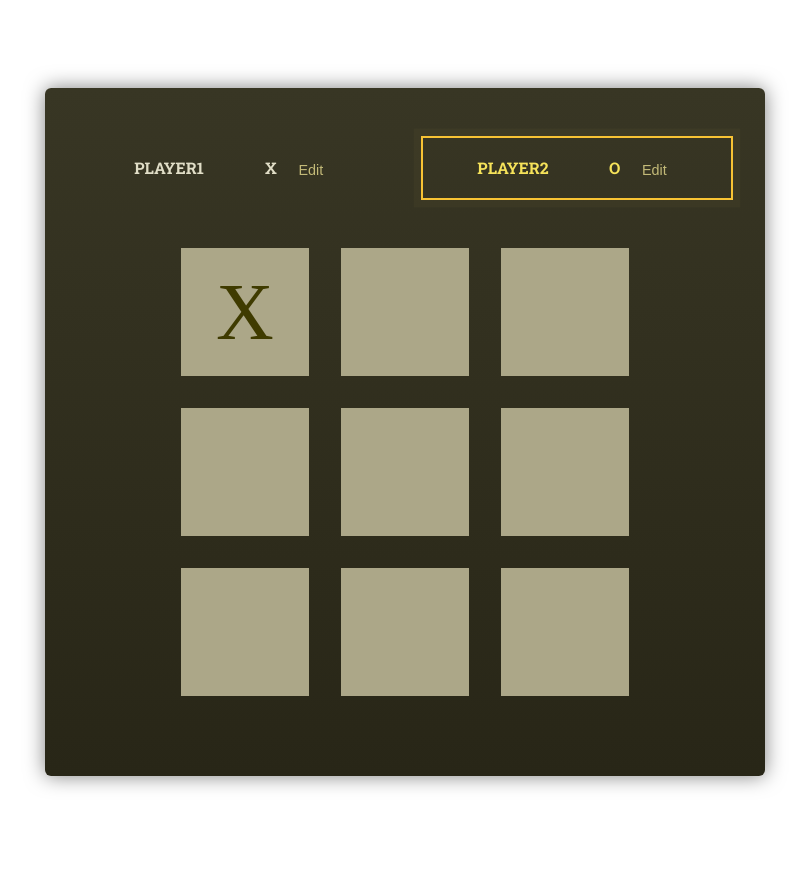
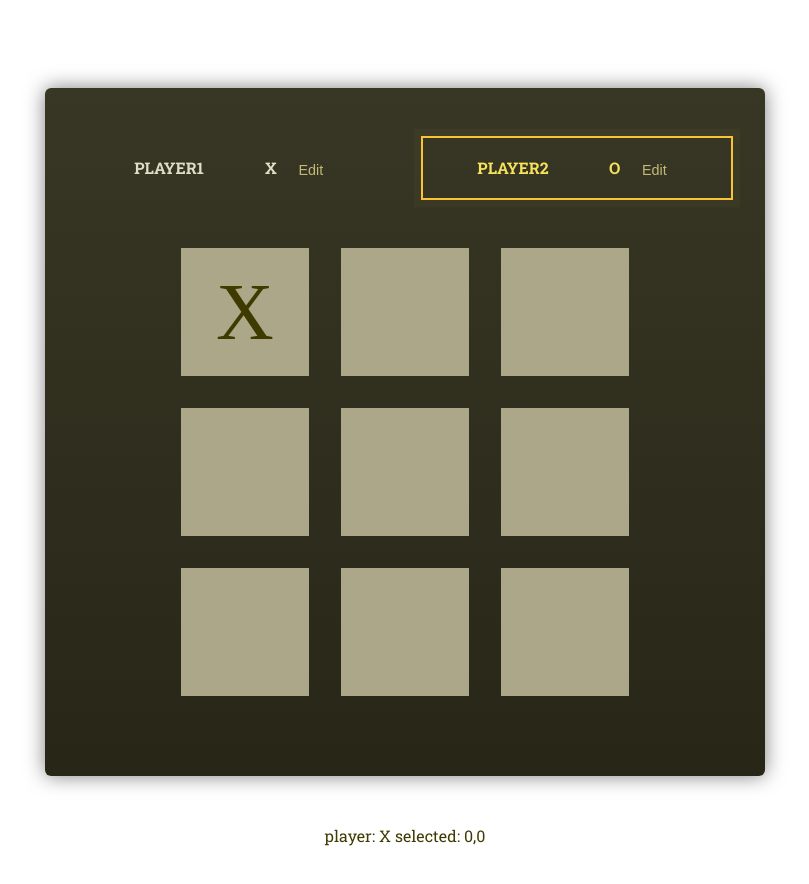
Before and after one commit to kyoungjooo/react_study, a React (Vite) app: page / in a window 1280 px wide. Both pictures are taken after a click on the button 480 px from the left and 312 px from the top of the page. Shown: the top 884 px of the page, without its empty margins (235-1044 px from the left). Built offline with nearby package versions, Linux system fonts and the light colour scheme; a web font is replaced by a local one.

Commit message:
feat: print log

```diff
--- a/src/App.jsx
+++ b/src/App.jsx
@@ -7,19 +7,21 @@ import { Log } from "./components/Log";
 function App() {
   const [gameTurns, setGameTurns] = useState([]);
   const [activePlayer, setActivePlayer] = useState("X");
+
   const handlegetSelectedSquare = (rowIndex, colIndex) => {
     setActivePlayer((curActivePlayer) => (curActivePlayer === "X" ? "O" : "X"));
+
     setGameTurns((prevTurns) => {
       let currentPlayer = "X";
+      //게임을 한번이라도 시작했거나, 최신 플레이어가 "X" 라면
       if (gameTurns.length > 0 && prevTurns[0].player === "X") {
         currentPlayer = "O";
       }
-      const updatedTurns = [{ square: { row: rowIndex, col: colIndex }, player: activePlayer }, ...prevTurns];
+      const updatedTurns = [{ square: { row: rowIndex, col: colIndex }, player: currentPlayer }, ...prevTurns];
       return updatedTurns;
     });
   };
 
-  console.log(gameTurns);
   return (
     <main>
       <div id="game-container">
@@ -29,7 +31,7 @@ function App() {
         </ul>
         <GameBoard handlegetSelectedSquare={handlegetSelectedSquare} gameTurns={gameTurns} />
       </div>
-      <Log />
+      <Log gameTurns={gameTurns} />
     </main>
   );
 }
--- a/src/components/GameBoard.jsx
+++ b/src/components/GameBoard.jsx
@@ -4,13 +4,14 @@ const initialGameBoard = [
   [null, null, null],
 ];
 export default function GameBoard({ handlegetSelectedSquare, gameTurns }) {
+  //gameTurns의 상태에서 파생된 gameBoard
   let gameBoard = initialGameBoard;
+
   for (const gameTurn of gameTurns) {
     const { square, player } = gameTurn;
     const { row, col } = square;
     gameBoard[row][col] = player;
   }
-
   return (
     <ul id="game-board">
       {gameBoard.map((row, rowIndex) => (
--- a/src/components/Log.jsx
+++ b/src/components/Log.jsx
@@ -1,3 +1,15 @@
-export function Log() {
-  return <ul id="log"></ul>;
+export function Log({ gameTurns }) {
+  return (
+    <ul id="log">
+      {gameTurns.map((turn) => {
+        const { square, player } = turn;
+        const { row, col } = square;
+        return (
+          <li key={`${row}${col}`}>
+            player: {player} selected: {row},{col}
+          </li>
+        );
+      })}
+    </ul>
+  );
 }
```
